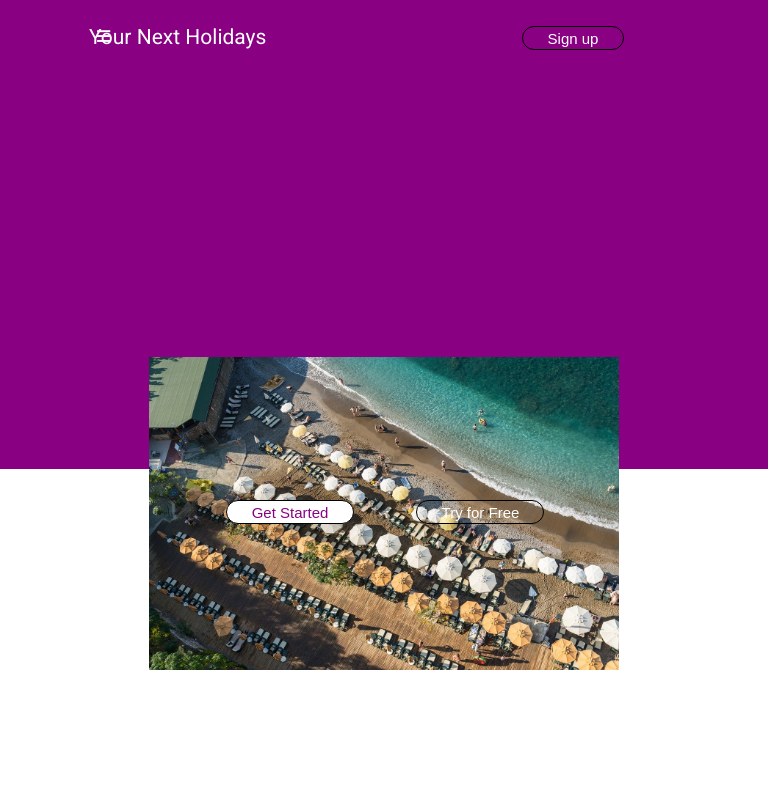
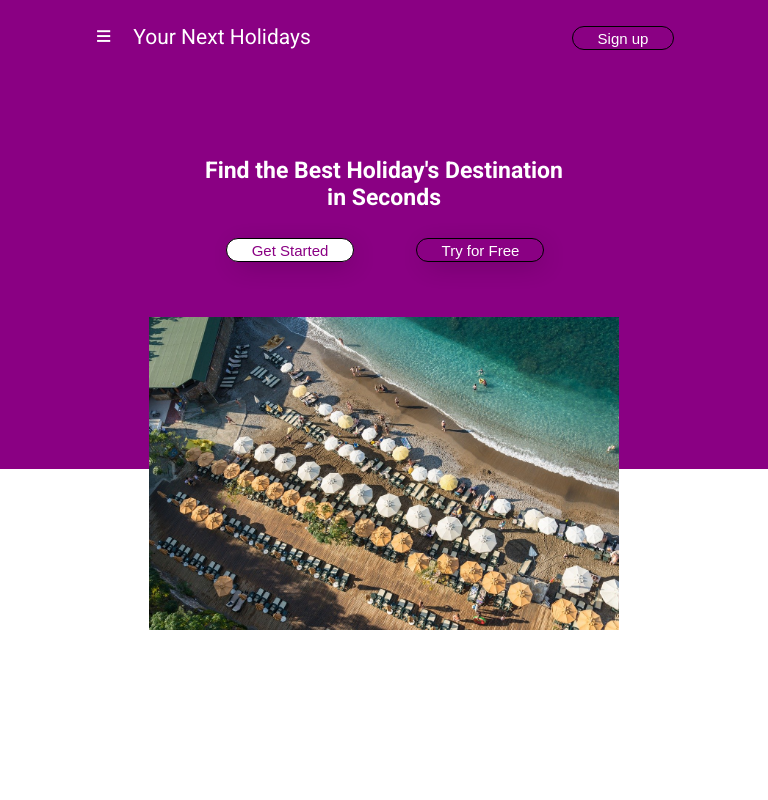
Before and after one commit to zh-betina/Landing-page-ZJ, a website: page index.html in a window 768 px wide. Shown: the top 800 px of the page. Drawn offline with nearby package versions, Linux system fonts and the light colour scheme; files that its build step writes are made by us from their sources.

Commit message:
Complete: nav and header for screens 834 x 1501

```diff
--- a/sass/_header.scss
+++ b/sass/_header.scss
@@ -81,23 +81,24 @@ h1.header__text{
 
           .header__img{
             height: 44.7rem;
-            img{
-              margin-top: -12.5rem;
-            }
+              img{
+                margin-top: -12.5rem;
+              }
           }
       }
     }
   }
 
   //screens 834 x 1501
-  @media (min-width: 414px) and (max-width: 900px){
+  @media (min-width: 413px) and (max-width: 834px){
+
     header.header{
-      height: 21.3rem;
-      padding-top: 16rem;
+      height: 37.3rem;
+      padding-top: 0;
 
       .header__box{
         width: 47rem;
-        margin-top: 40.6rem;
+        margin-top: 38.4rem;
 
         .header__text{
           font-size: 2.3rem;
@@ -107,6 +108,7 @@ h1.header__text{
         .header__buttons-box{
           width: 32.2rem;
           margin-left: 7.7rem;
+          padding-top: 1.2rem;
           top: -26.9rem;
 
             .header__btn{
@@ -114,15 +116,14 @@ h1.header__text{
             }
         }
       .header__img{
-        margin-top: -29.2rem;
+        margin-top: 1.7rem;
         position: relative;
-        top: 12.5rem;
+        top: 3.8rem;
 
           img{
             height: 31.3rem;
           }
       }
-
-      }
     }
   }
+}
--- a/sass/_main.scss
+++ b/sass/_main.scss
@@ -99,6 +99,6 @@ main.main{
 }
 
 //screens 834 x 1501
-@media (min-width: 414px) and (max-width: 900px){
+@media (min-width: 414px) and (max-width: 834px){
 
 }
--- a/sass/_nav.scss
+++ b/sass/_nav.scss
@@ -115,10 +115,11 @@ div.nav__links-box .nav__links-list .nav__link a:active{
 }
 
 //screens 834 x 1501
-@media (min-width: 414px) and (max-width: 900px){
+@media (min-width: 414px) and (max-width: 834px){
   nav.nav{
     padding-top: 2.5rem;
     padding-left: 8.9rem;
+    padding-right: 15.8rem;
 
       .nav__menu--icon-box{
         //visibility: visible;
@@ -128,6 +129,9 @@ div.nav__links-box .nav__links-list .nav__link a:active{
         font-size: $font-logo;
         margin-left: -22.8rem;
         padding-left: 0;
+        margin-left: 0;
+        position: absolute;
+        left: 13.33rem;
       }
 
   }
--- a/sass/general.scss
+++ b/sass/general.scss
@@ -125,7 +125,7 @@ body{
 
 //screens 834 x 1501
 
-@media (min-width: 414px) and (max-width: 900px){
+@media (min-width: 414px) and (max-width: 834px){
   .btn{
     font-size: 1.5rem;
     height: 2.4rem;
```
